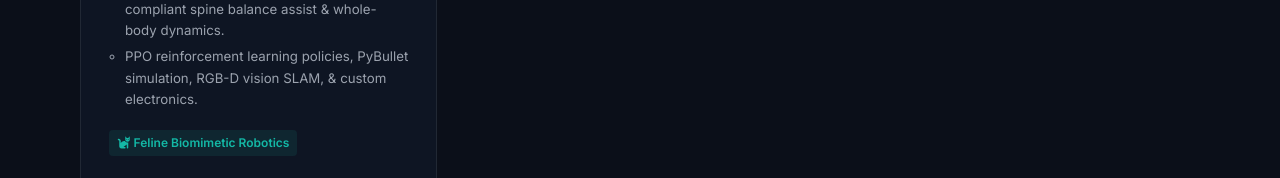
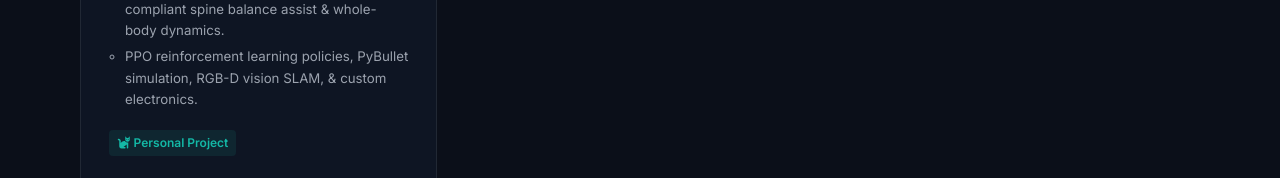
Before and after one commit to YounghyeonPark/YounghyeonPark.github.io, a plain HTML site: page index.html in a window 1280 px wide. Shown: the part 4980-5158 px from the top of the page. Drawn offline with Linux system fonts and the light colour scheme.

Commit message:
Update domain classification tag of Cat Robot Project to Personal Project

```diff
--- a/index.html
+++ b/index.html
@@ -518,7 +518,7 @@
             </ul>
           </div>
           <div style="display: flex; justify-content: space-between; align-items: center; flex-wrap: wrap; gap: 0.5rem;">
-            <span class="project-sponsor"><i class="fas fa-cat"></i> Feline Biomimetic Robotics</span>
+            <span class="project-sponsor"><i class="fas fa-cat"></i> Personal Project</span>
             <div style="display: flex; gap: 0.4rem; flex-wrap: wrap;">
               <a href="https://github.com/YounghyeonPark/tomcat" target="_blank" rel="noopener noreferrer" class="btn btn-outline btn-sm" style="font-size: 0.75rem; padding: 0.25rem 0.6rem;"><i class="fab fa-github"></i> tomcat</a>
               <a href="https://github.com/YounghyeonPark/sabo-quadruped" target="_blank" rel="noopener noreferrer" class="btn btn-outline btn-sm" style="font-size: 0.75rem; padding: 0.25rem 0.6rem;"><i class="fab fa-github"></i> sabo-quadruped</a>
```
